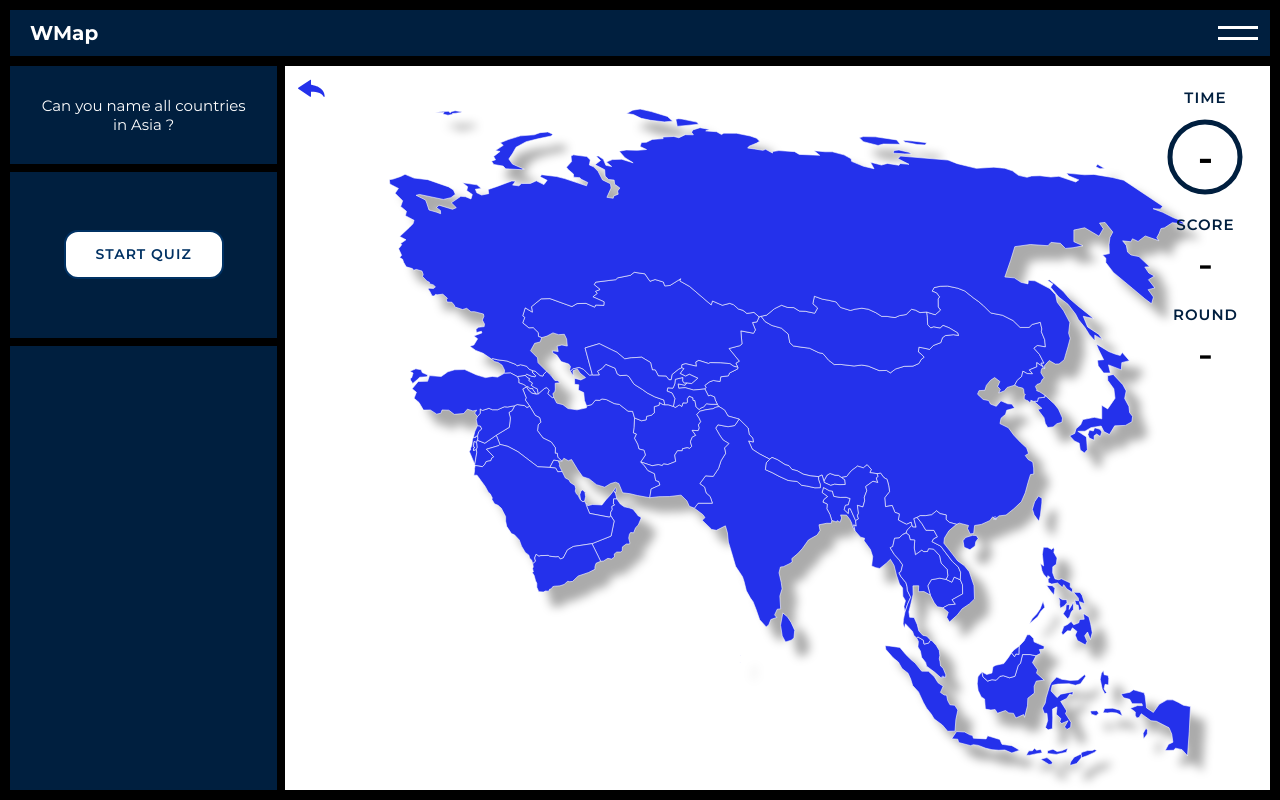
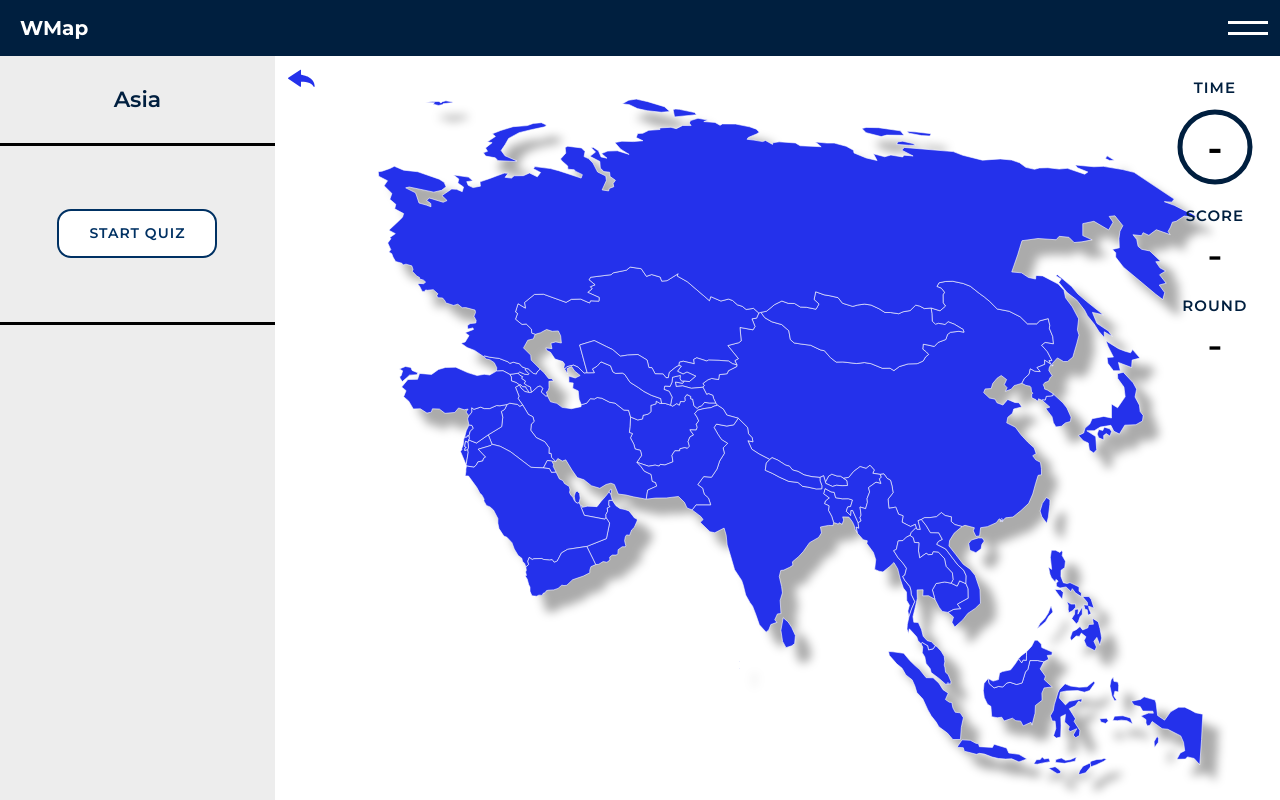
Before and after one commit to jakubwas/WMap, a React (Create React App) app: page /Asia in a window 1280 px wide. Built offline with nearby package versions, Linux system fonts and the light colour scheme.

Commit message:
Remove borders & change left sidebar bg

```diff
--- a/src/Components/Buttons/PlayButton.js
+++ b/src/Components/Buttons/PlayButton.js
@@ -10,7 +10,7 @@ const MainContainer = styled.div`
   text-align: center;
   width: 100%;
   height: 100%;
-    margin: 0 auto;1
+  margin: 0 auto;
 `;
 
 const ButtonContainer = styled.div`
@@ -22,7 +22,7 @@ const ButtonContainer = styled.div`
   background-color: #fff;
   padding: 4rem 0rem;
   width: 24rem;
-    background: #001f3f;
+  background: rgb(237, 237, 237);
 `;
 
 const Btn = styled.div`
--- a/src/Components/Layout/MainContainer.js
+++ b/src/Components/Layout/MainContainer.js
@@ -2,14 +2,13 @@ import React from "react";
 import styled from "styled-components";
 
 const Container = styled.div`
-    display: flex;
-    align-items: center;
-    height: 93vh;
-    background: white;
-    border: 1rem solid black;
+  display: flex;
+  align-items: center;
+  height: 93vh;
+  background: white;
 `;
 
 const MainContainer = (props) => {
-    return <Container>{props.children}</Container>;
+  return <Container>{props.children}</Container>;
 };
 export default MainContainer;
--- a/src/Components/Layout/Navbar.js
+++ b/src/Components/Layout/Navbar.js
@@ -9,9 +9,6 @@ const NavigationBar = styled.nav`
   display: flex;
   justify-content: space-between;
   align-items: center;
-    border-top: 1rem solid black;
-    border-left: 1rem solid black;
-    border-right: 1rem solid black;
 `;
 
 const AppTitle = styled.h1`
--- a/src/Components/Maps/SouthAmerica/SouthAmericaMap.js
+++ b/src/Components/Maps/SouthAmerica/SouthAmericaMap.js
@@ -11,7 +11,7 @@ const SouthAmericaMap = () => {
         Map={SouthAmericaMapSVG}
         countriesList={SouthAmericaCountries}
         countriesData={SouthAmericaData}
-        sideNoteMessage={"America"}
+        sideNoteMessage={"South America"}
         svgFlagPath="SouthAmericaFlags"
       />
     </Fragment>
--- a/src/Components/Maps/USA/USMap.js
+++ b/src/Components/Maps/USA/USMap.js
@@ -9,7 +9,7 @@ const USMap = () => {
     <MapBuilder
       Map={USMapSVG}
       countriesList={USStates}
-      sideNoteMessage={"Can you name the US States ?"}
+      sideNoteMessage={"United States of America"}
       countriesData={USStatesData}
       svgFlagPath="USFlags"
     />
--- a/src/Components/Sidebars/CountriesInfoSidebar.js
+++ b/src/Components/Sidebars/CountriesInfoSidebar.js
@@ -20,7 +20,7 @@ const CountryInfoTitle = styled.div`
   margin-left: 1rem;
   font-size: 1.4rem;
   font-style: italic;
-    color: rgb(255, 255, 255);
+  color: rgb(0, 0, 0);
 `;
 const CountryInfoData = styled.div`
   display: flex;
@@ -30,7 +30,7 @@ const CountryInfoData = styled.div`
   font-size: 2.2rem;
   line-height: 2.2rem;
   font-weight: 500;
-    color: rgba(255, 255, 255, 0.88);
+  color: rgb(0, 0, 0);
 `;
 const RowContainer = styled.div`
   display: flex;
--- a/src/Components/Sidebars/LeftSidebar.js
+++ b/src/Components/Sidebars/LeftSidebar.js
@@ -8,20 +8,19 @@ import CountriesInfoSidebar from "./CountriesInfoSidebar";
 const RightSidebarContainer = styled.div`
   width: 35rem;
   height: 100%;
-  border-right: 0.8rem solid black;
-  background: #001f3f;
+  background: rgb(237, 237, 237);
 `;
 
 const SideNote = styled.h2`
   margin-top: 3rem;
-  color: white;
-  font-size: 1.5rem;
-  font-weight: 400;
+  color: rgb(0, 31, 63);
+  font-size: 2.2rem;
+  font-weight: 600;
   text-align: center;
   padding-bottom: 3rem;
   padding-left: 1rem;
   padding-right: 1rem;
-  border-bottom: 0.8rem solid black;
+  border-bottom: 0.3rem solid black;
 `;
 
 const FindContainer = styled.div`
@@ -30,23 +29,23 @@ const FindContainer = styled.div`
   justify-content: center;
   flex-direction: column;
   min-height: 24%;
-  background: #001f3f;
-  border-bottom: 0.8rem solid black;
+  background: rgb(237, 237, 237);
+  border-bottom: 0.3rem solid black;
   margin-bottom: 3rem;
 `;
 
 const FindHeading = styled.div`
   text-align: center;
-  font-weight: 400;
+  font-weight: 500;
   font-size: 1.5rem;
-  letter-spacing: 0.2rem;
-  color: rgb(255, 255, 255);
+  letter-spacing: 0.1rem;
+  color: rgb(4, 0, 244);
 `;
 
 const FindCountryName = styled.div`
   font-size: 2.9rem;
   letter-spacing: 0.4rem;
-  color: rgba(255, 255, 255, 0.9);
+  color: rgb(0, 0, 0);
   text-align: center;
   margin-top: 3rem;
   margin-bottom: 0.8rem;
@@ -71,15 +70,7 @@ const LeftSidebar = (props) => {
 
   return (
     <RightSidebarContainer>
-      <SideNote>
-        {props.svgFlagPath === "USFlags" ? (
-          props.sideNoteMessage
-        ) : (
-          <Fragment>
-            Can you name all countries <br /> in {props.sideNoteMessage} ?
-          </Fragment>
-        )}
-      </SideNote>
+      <SideNote>{props.sideNoteMessage}</SideNote>
       <FindContainer>
         {props.currentNumber !== 0 && props.currentNumber !== 11 && (
           <Fragment>
```
Also changed, not shown: public/logo192.png (deleted), public/logo512.png (deleted). Lines whose indentation alone changed are shown as unchanged.
